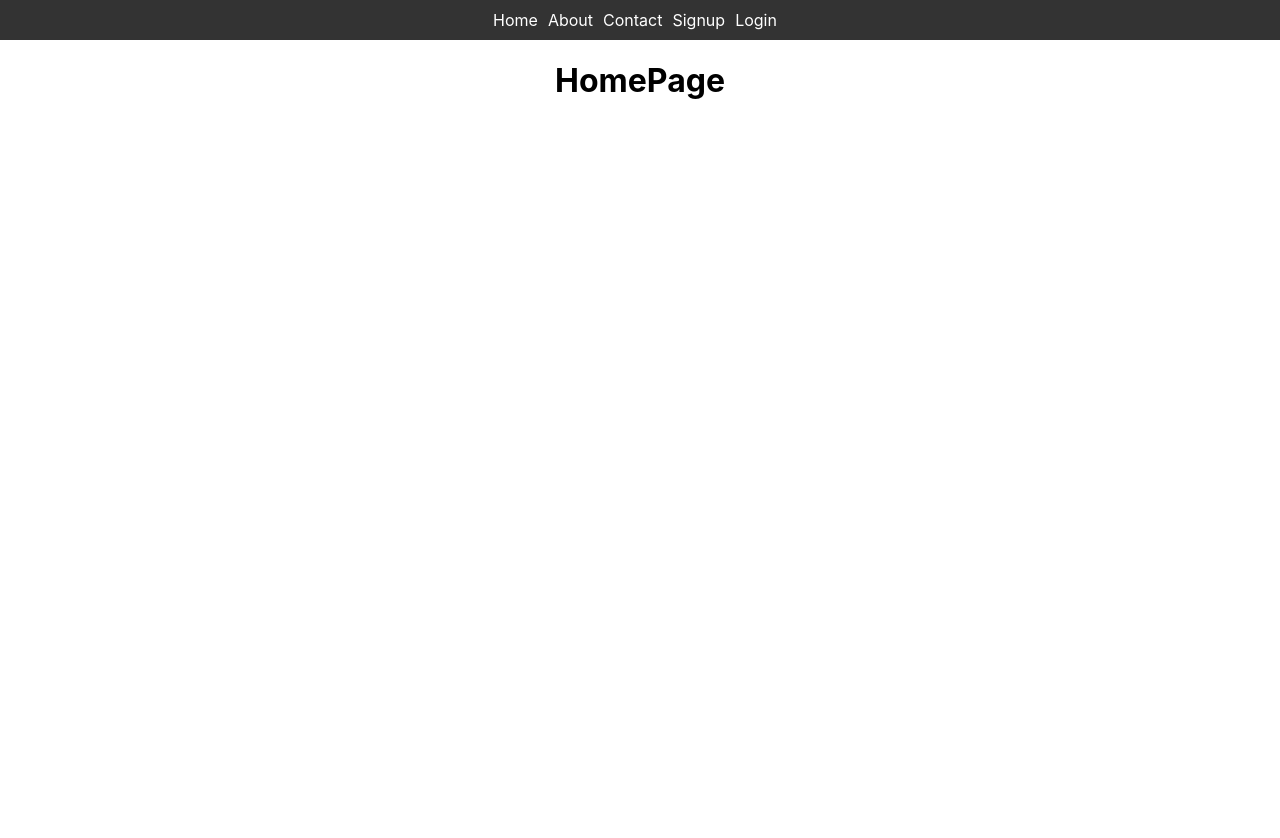
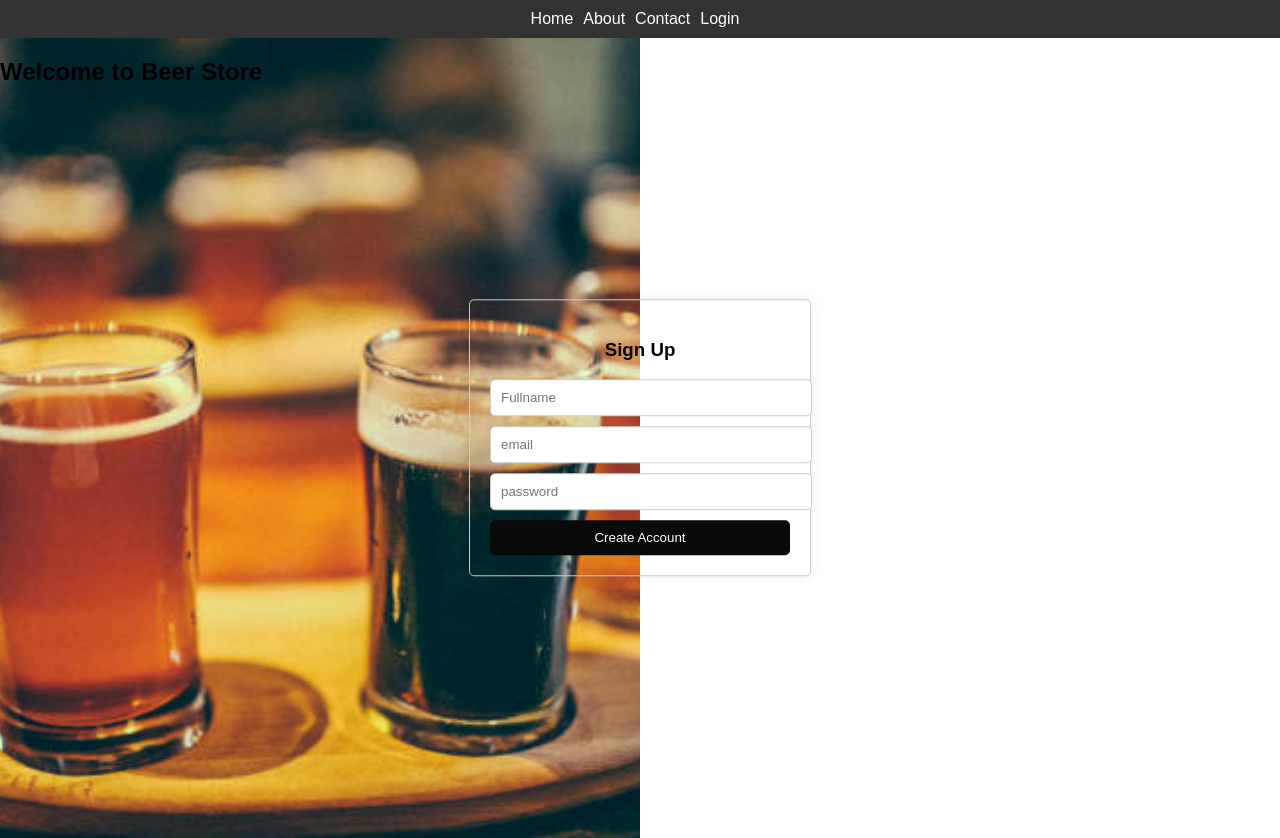
Before and after one commit to didemydn/beer_app, a React (Create React App) app in the folder client/: page / in a window 1280 px wide. Before the commit the page ends 800 px from the top, so only its background shows below. Built offline with nearby package versions, Linux system fonts and the light colour scheme; no server answers.

Commit message:
home and about page css

```diff
--- a/client/src/App.js
+++ b/client/src/App.js
@@ -1,12 +1,13 @@
 import logo from './logo.svg';
 import './App.css';
 import { Routes, Route } from "react-router-dom";
-import HomePage from "./pages/HomePage"
+import HomePage from "./pages/HomePage/HomePage"
 import CreateBeerPage from "./pages/CreateBeerPage"
 import AllBeers from './pages/AllBeers';
 import Navbar from './components/Navbar';
 import Signup from './pages/SignupPage/Signup';
 import Login from './pages/LoginPage/login';
+import About from './pages/AboutPage/About';
 import { AuthProviderWrapper } from './context/auth.context';
 
 function App() {
@@ -20,6 +21,7 @@ function App() {
         <Route path='/beer/all' element={ <AllBeers/>} />
         <Route path='/user/signup' element={ <Signup/>}/>
         <Route path='/user/login' element={ <Login/>}/>
+        <Route path='/about' element={ <About/>}/>
       </Routes>
       </AuthProviderWrapper>
     </div>
--- a/client/src/components/NavBar.js
+++ b/client/src/components/NavBar.js
@@ -8,7 +8,6 @@ function Navbar() {
       <Link to = '/'>Home</Link>
       <Link to = '/about'>About</Link>
       <Link to = '/contact'>Contact</Link>
-      <Link to = '/user/signup'>Signup</Link>
       <Link to = '/user/login'>Login</Link>
     </nav>
   );
--- /dev/null
+++ b/client/src/pages/AboutPage/About.css
@@ -0,0 +1,22 @@
+.AboutPage {
+    background-image: url('../../../public/beer-image.jpg');
+    background-size: cover;
+    background-position: center;
+    color: black;
+    padding: 50px;
+}
+
+.AboutSection {
+    margin-bottom: 30px;
+    background-color:rgba(255, 255, 255, 0.3);
+}
+
+.AboutSection h2 {
+    font-size: 24px;
+    margin-bottom: 10px;
+}
+
+.AboutSection p {
+    font-size: 18px;
+    line-height: 1.5;
+}
--- /dev/null
+++ b/client/src/pages/AboutPage/About.js
@@ -0,0 +1,23 @@
+import React from "react";
+import "./About.css";
+
+function About(){
+    return (
+        <div className="AboutPage">
+            <div className="AboutSection">
+                <h2>About Us</h2>
+                <p>Welcome to our beer app, where you can document and rate the beers you've enjoyed!</p>
+            </div>
+            <div className="AboutSection">
+                <h2>Our Mission</h2>
+                <p>Our mission is to provide beer enthusiasts with a platform to keep track of their beer experiences and share their thoughts with others. Whether you're a seasoned beer connoisseur or just starting your beer journey, our app is designed to cater to all levels of beer appreciation.</p>
+            </div>
+            <div className="AboutSection">
+                <h2>What We Offer</h2>
+                <p>Keep a record of the beers you've tried, including details such as the name of the beer, brewery, style, and any additional notes you'd like to add. With our intuitive interface, logging your beers is quick and easy, allowing you to focus on enjoying your drink.</p>
+            </div>
+        </div>
+    )
+}
+
+export default About;
--- a/client/src/pages/HomePage.js
+++ /dev/null
@@ -1,9 +0,0 @@
-function HomePage(){
-    return (
-        <div>
-            <h1>HomePage</h1>
-        </div>
-    )
-}
-
-export default HomePage;
--- /dev/null
+++ b/client/src/pages/HomePage/HomePage.css
@@ -0,0 +1,81 @@
+body {
+    margin: 0;
+    padding: 0;
+    font-family: Arial, sans-serif;
+}
+
+.container {
+    position: relative;
+    width: 100%;
+    height: 100vh;
+    overflow: hidden;
+}
+
+.beer-image {
+    position: absolute;
+    top:0;
+    left:0;
+    width: 100%;
+    height: 100%;
+    z-index: -1;
+    object-fit: cover;
+}
+
+.signup-form {
+    position: absolute;
+    top: 30%;
+    left: 50%;
+    transform: translate(-50%, -50%);
+    width: 90%;
+    max-width: 300px;
+    padding: 20px;
+    border: 1px solid #ccc;
+    border-radius: 5px;
+    box-shadow: 0px 0px 10px rgba(0, 0, 0, 0.1);
+    text-align: center; /* Center the form */
+}
+
+.signup-form h2 {
+    margin-top: 0;
+}
+
+.signup-form input {
+    width: 100%;
+    padding: 10px;
+    margin-bottom: 10px;
+    border: 1px solid #ccc;
+    border-radius: 5px;
+}
+
+.signup-form button {
+    width: 100%;
+    padding: 10px;
+    background-color: #0a0a0b;
+    color: #fff;
+    border: none;
+    border-radius: 5px;
+    cursor: pointer;
+}
+
+@media only screen and (min-width: 768px) {
+    .container {
+        display: flex;
+        flex-direction: row;
+        justify-content: space-between;
+    }
+    .beer-image {
+        width: 50%;
+    }
+    .signup-form {
+        width: 40%;
+        top: 50%;
+        transform: translate(-50%, -50%);
+    }
+}
+
+@media only screen and (max-width: 600px) {
+    .signup-form {
+        top: 30%;
+        transform: translate(-50%, -50%);
+    }
+}
--- /dev/null
+++ b/client/src/pages/HomePage/HomePage.js
@@ -0,0 +1,21 @@
+import React from "react";
+import Signup from "../SignupPage/Signup";
+import "./HomePage.css";
+
+
+function HomePage(){
+    return (
+        <div>
+            <div className="container">
+            <h2>Welcome to Beer Store</h2>
+                <img src="./beer-image.jpg"  alt="Beer" className="beer-image"/>
+                <div className="signup-form">
+                <h3>Sign Up</h3>
+                    <Signup/>
+                </div>
+            </div>
+        </div>
+    )
+}
+
+export default HomePage;
```
Also changed, not shown: client/public/beer-image.jpg (added).
